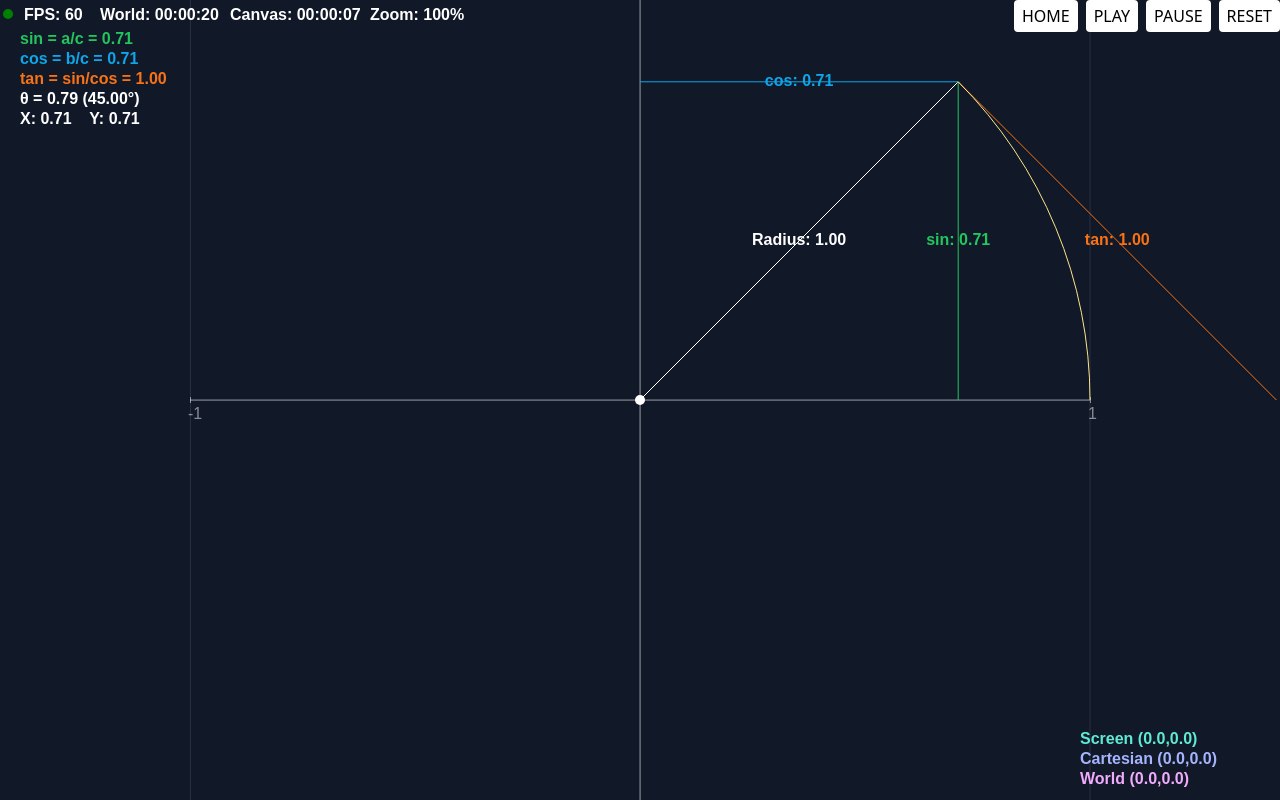
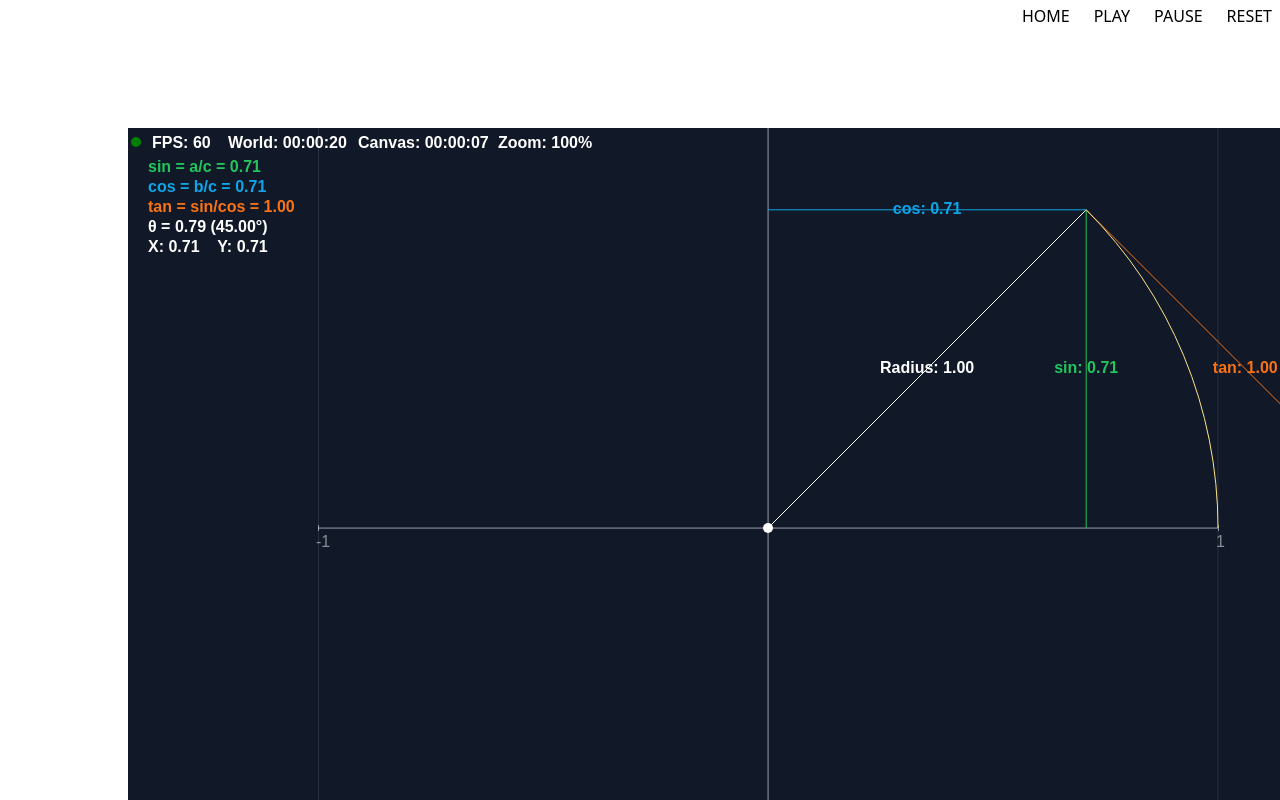
Before and after one commit to MauricioRobertoDev/math-world, a website built with Vite: page index.html in a window 1280 px wide. Built offline with nearby package versions, Linux system fonts and the light colour scheme.

Commit message:
pequena alteração para testar novas features

```diff
--- a/index.html
+++ b/index.html
@@ -8,7 +8,7 @@
         <script src="https://cdn.tailwindcss.com"></script>
     </head>
     <body>
-        <canvas class="app" id="app" width="500" height="500"></canvas>
+        <canvas class="app mt-32 ml-32" id="app" width="500" height="500"></canvas>
         <div class="fixed top-0 right-0 z-50 flex gap-2">
             <a href="/" class="flex items-center jsutify-center px-2 py-1 rounded bg-white w-full">HOME</a>
             <button class="flex items-center jsutify-center px-2 py-1 rounded bg-white w-full" id="play" type="button">PLAY</button>
```
